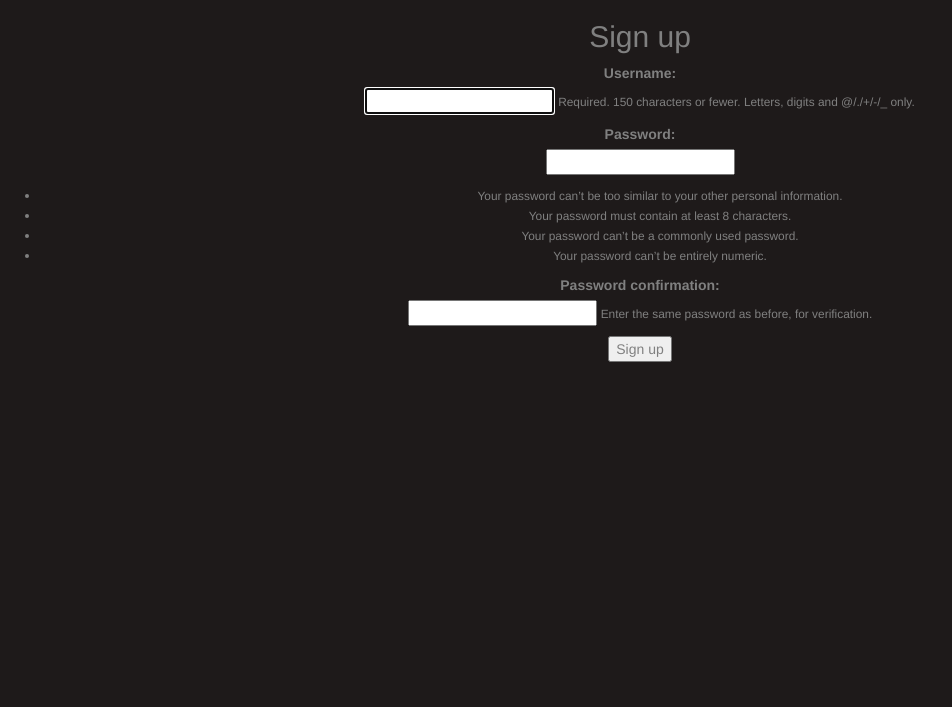
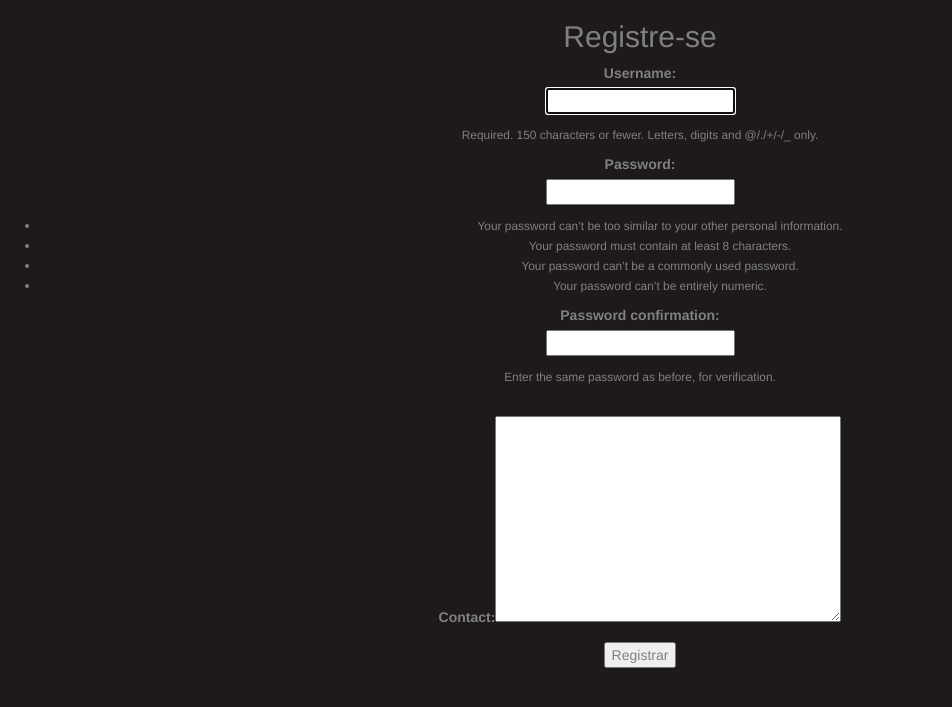
Before and after one commit to majard/alugaja, a Django app: page /signup/ in a window 1280 px wide. Shown: the part 52-759 px from the top of the page, without its empty margins (0-952 px from the left). Run offline with Django 3.2, Linux system fonts and the light colour scheme; some libraries are stand-ins or nearby versions.

Commit message:
Included a better sign-up page.

```diff
--- a/alugaja/views.py
+++ b/alugaja/views.py
@@ -2,17 +2,22 @@ from django.contrib.auth import login, authenticate
 from django.contrib.auth.forms import UserCreationForm
 from django.shortcuts import render, redirect
 
+from catalog.forms import SignUpForm, ProfileForm
+
 def signup(request):
     if request.method == 'POST':
-        form = UserCreationForm(request.POST)
-        if form.is_valid():
-            form.save()
-            username = form.cleaned_data.get('username')
+        form = SignUpForm(request.POST)
+        pform = ProfileForm(request.POST)
+        if form.is_valid() and pform.is_valid():
+            user = form.save()
+            user.refresh_from_db()  # load the profile instance created by the signal
+            user.profile.contact = pform.cleaned_data.get('contact')
+            user.save()
             raw_password = form.cleaned_data.get('password1')
-            user = authenticate(username=username, password=raw_password)
+            user = authenticate(username=user.username, password=raw_password)
             login(request, user)
-            return redirect('index')
+            return redirect('houses')
     else:
-        form = UserCreationForm()
-
-    return render(request, 'signup.html', {'form': form})
+        form = SignUpForm()
+        pform = ProfileForm()
+    return render(request, 'signup.html', {'form': form, 'pform': pform})
--- a/catalog/forms.py
+++ b/catalog/forms.py
@@ -2,7 +2,11 @@ from django import forms
 from .validators import validate_address
 from .models import RealEstate, Profile
 
+from django.db import models
+
 from django.contrib.auth.models import User
+
+from django.contrib.auth.forms import UserCreationForm
 
 class PublishHouseForm(forms.ModelForm):
     address = forms.CharField(label='Endereço', validators=[validate_address])
@@ -29,3 +33,10 @@ class ProfileForm(forms.ModelForm):
     class Meta:
         model = Profile
         fields = ('contact',)
+
+class SignUpForm(UserCreationForm):
+    contact = models.TextField(max_length=100, blank=True)
+
+    class Meta:
+        model = User
+        fields = ('username',  'password1', 'password2', )
--- a/catalog/templates/signup.html
+++ b/catalog/templates/signup.html
@@ -1,7 +1,7 @@
 {% extends 'base_generic.html' %}
 
 {% block content %}
-<h2>Sign up</h2>
+<h2>Registre-se</h2>
 <form method="post">
   {% csrf_token %}
   {% for field in form %}
@@ -9,13 +9,17 @@
       {{ field.label_tag }}<br>
       {{ field }}
       {% if field.help_text %}
-        <small style="color: grey">{{ field.help_text }}</small>
+        <p><small style="color: grey">{{ field.help_text }}</small></p>
       {% endif %}
       {% for error in field.errors %}
         <p style="color: red">{{ error }}</p>
       {% endfor %}
     </p>
   {% endfor %}
-  <button type="submit">Sign up</button>
+  <p>
+    <br />
+    {{pform}}
+  </p>
+  <button type="submit">Registrar</button>
 </form>
 {% endblock %}
```
